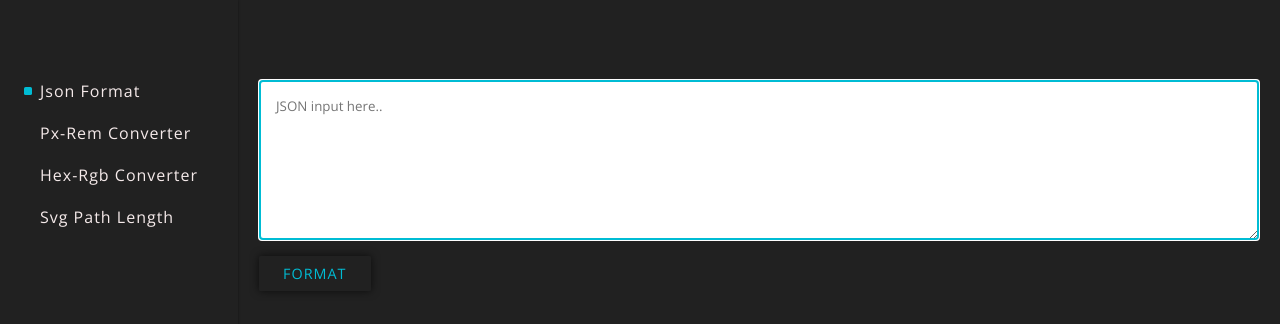
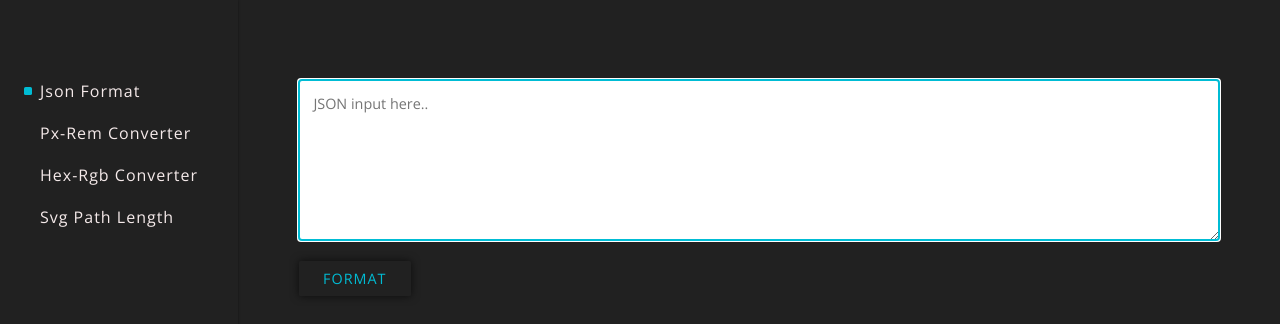
Before and after one commit to SaConway/developer-tools, a Vue app: page /#/json-format in a window 1280 px wide. Shown: the top 324 px of the page. Built offline with nearby package versions, Linux system fonts and the light colour scheme.

Commit message:
refactoring styling

```diff
--- a/src/App.vue
+++ b/src/App.vue
@@ -59,6 +59,16 @@ button {
   font-family: inherit;
 }
 
+input,
+textarea {
+  font-size: 0.9rem;
+  padding: 1em;
+  color: $clr-black;
+  border: none;
+  border-radius: $border-radius;
+  box-shadow: $box-shadow;
+}
+
 ul {
   list-style: none;
 }
@@ -72,7 +82,8 @@ ul {
   width: 80%;
   max-width: 1000px;
   margin: 5rem auto;
-  animation: fade 1s ease;
+  padding: 0 2.5rem;
+  animation: fade 1s ease-in;
 }
 
 .btn {
@@ -83,7 +94,7 @@ ul {
   letter-spacing: 1px;
   margin-top: 1rem;
   border-radius: $border-radius;
-  transition: color 0.2s ease-in-out, background-color 0.2s ease-in-out;
+  transition: color 0.2s ease-in, background-color 0.2s ease-in;
 
   &:focus {
     outline: none;
@@ -95,7 +106,6 @@ ul {
   color: $clr-accent;
   box-shadow: 0 0 0.5rem rgba(black, 0.65);
   text-transform: uppercase;
-  position: relative;
 
   &:hover {
     color: $clr-accent-light;
--- a/src/components/HexRgbConverter.vue
+++ b/src/components/HexRgbConverter.vue
@@ -159,8 +159,6 @@ export default {
 
 <style lang="scss" scoped>
 .form {
-  width: fit-content;
-  margin: auto;
   display: grid;
   grid-template-columns: max-content auto max-content;
   grid-column-gap: 3rem;
@@ -176,7 +174,6 @@ export default {
 
   label {
     text-align: center;
-    letter-spacing: 1px;
   }
 }
 
@@ -215,9 +212,6 @@ export default {
 
 .input {
   margin-top: 0.5rem;
-  padding: 1rem;
-  border-radius: $border-radius;
-  border: none;
   text-align: center;
   font-size: 1.25rem;
 
@@ -237,7 +231,7 @@ export default {
   color: $clr-white;
   font-size: 1.5rem;
   grid-area: swap-btn;
-  transition: transform 0.25s ease-in-out;
+  transition: transform 250ms ease-in-out;
 }
 
 .form.rgb-to-hex .swap-btn {
--- a/src/components/Intro.vue
+++ b/src/components/Intro.vue
@@ -1,5 +1,5 @@
 <template>
-  <div class="container intro">
+  <div class="container">
     <h1 class="title">Tools for Developers</h1>
 
     <nav class="nav">
@@ -77,7 +77,7 @@ li + li {
     transform: translateY(-50%);
     border-radius: $border-radius;
     background-color: $clr-accent;
-    transition: transform 300ms ease-in;
+    transition: transform 200ms ease-in;
   }
 
   &:hover::before {
@@ -88,6 +88,7 @@ li + li {
 .link-title {
   font-size: 1.1rem;
   text-transform: uppercase;
+  letter-spacing: 2px;
 }
 
 .link-body {
--- a/src/components/JsonFormat.vue
+++ b/src/components/JsonFormat.vue
@@ -64,23 +64,14 @@ export default {
 </script>
 
 <style lang="scss" scoped>
-.container {
-  display: block;
-}
-
 .json-form {
   margin-bottom: 3rem;
-  width: 100%;
 }
 
 .json-input {
-  display: block;
   width: 100%;
   min-height: 10rem;
-  padding: 1rem;
   resize: vertical;
-  border-radius: $border-radius;
-  color: $clr-black;
 
   &.err {
     border: 1px solid $clr-red;
@@ -96,9 +87,7 @@ export default {
 }
 
 .json-output {
-  width: 100%;
-  position: relative;
-  animation: fade 0.5s ease;
+  animation: fade 0.5s ease-in;
 }
 
 .btn-copy-json {
--- a/src/components/PxRemConverter.vue
+++ b/src/components/PxRemConverter.vue
@@ -87,7 +87,6 @@ export default {
 
   label {
     text-align: center;
-    letter-spacing: 1px;
   }
 }
 
@@ -114,9 +113,6 @@ export default {
 .input {
   display: block;
   margin-top: 0.5rem;
-  padding: 1rem;
-  border-radius: $border-radius;
-  border: none;
   text-align: center;
   font-size: 1.25rem;
 
@@ -136,7 +132,7 @@ export default {
   color: $clr-white;
   font-size: 1.5rem;
   grid-area: swap-btn;
-  transition: transform 0.25s ease-in-out;
+  transition: transform 0.25s ease-in;
 }
 
 .form.rem-to-px .swap-btn {
@@ -152,8 +148,9 @@ export default {
   text-align: center;
   background: transparent;
   color: $clr-white;
-  border: none;
   width: 1rem;
+  padding: 0;
+  box-shadow: none;
   text-decoration: underline;
 
   &:focus {
--- a/src/components/SideBar.vue
+++ b/src/components/SideBar.vue
@@ -29,9 +29,7 @@ export default {
 .side-bar {
   box-shadow: $box-shadow;
   padding: 5rem 1.5rem;
-}
 
-.side-nav {
   li + li {
     margin-top: 1.25rem;
   }
@@ -56,7 +54,7 @@ export default {
     transform: translateY(-50%);
     background-color: $clr-accent;
     border-radius: $border-radius;
-    animation: slide-in 0.25s ease-in-out forwards;
+    animation: slide-in 200ms ease-in-out forwards;
   }
 
   &:hover {
--- a/src/components/SvgPathLength.vue
+++ b/src/components/SvgPathLength.vue
@@ -48,15 +48,8 @@ export default {
 </script>
 
 <style lang="scss" scoped>
-.container {
-  display: block;
-  width: 50%;
-}
-
 .input {
   width: 100%;
-  padding: 1rem;
-  color: $clr-black;
   margin-bottom: 1rem;
 
   &.err {
@@ -64,15 +57,10 @@ export default {
   }
 }
 
-.btn {
-  justify-self: flex-start;
-}
-
 .length-txt {
-  width: fit-content;
   margin: 5rem auto 0;
   letter-spacing: 2px;
-  animation: fade 0.3s;
+  animation: fade 300ms ease-in;
 
   span {
     font-size: 1.5em;
```
